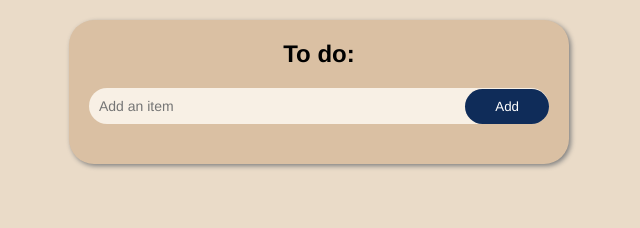
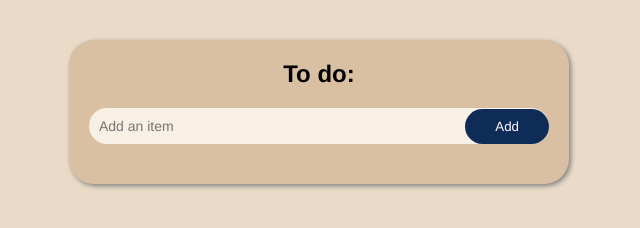
Before and after one commit to turekjesse/to-do-app, a plain HTML site: page index.html in a window 1280 px wide. Shown: the whole page, without its empty margins (321-961 px from the left). Drawn offline with Linux system fonts and the light colour scheme.

Commit message:
margin edit

```diff
--- a/css/styles.css
+++ b/css/styles.css
@@ -16,7 +16,7 @@
     width: 85%;
     max-width: 500px;
     background-color: #DAC0A3;
-    margin: 10px auto 20px;
+    margin: 30px auto;
     padding: 20px;
     border-radius: 25px;
     box-shadow: 2px 2px 5px grey;
```
